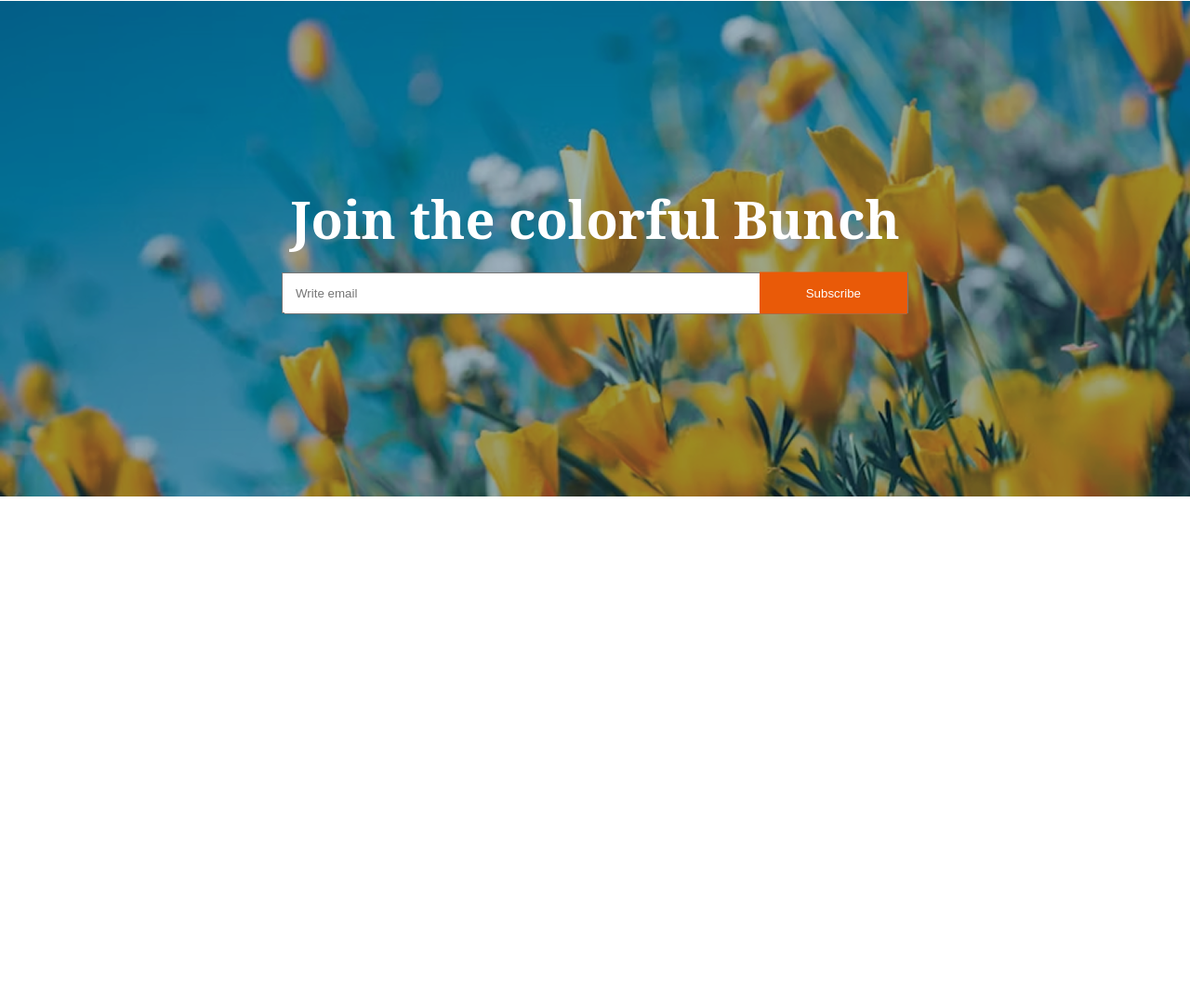
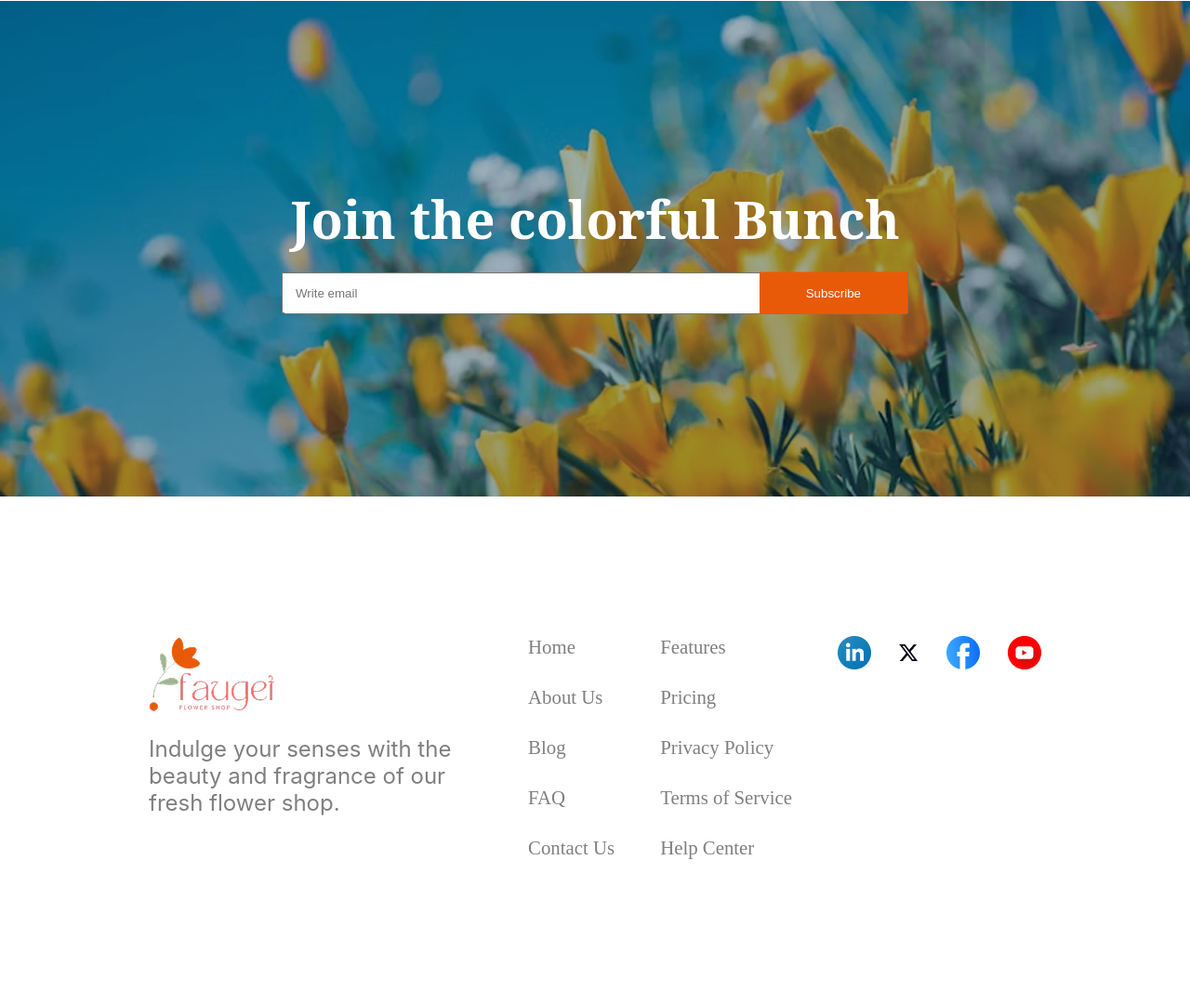
Before and after one commit to Walidprogramming-hero/B12A02-Responsive-Flowers-project, a plain HTML site: page index.html in a window 1280 px wide. Shown: the part 3819-4901 px from the top of the page at 93% size. Before the commit the page ends 4453 px from the top, so only its background shows below. Drawn offline with Linux system fonts and the light colour scheme.

Commit message:
added footer session

```diff
--- a/index.html
+++ b/index.html
@@ -215,7 +215,39 @@
         </section>
     </main>
     <footer>
+        <div class="footer display-fles">
+            <div class="footer-logo">
+                <img src="./assets/logo.png" alt="">
+                <p class="footer-desceription inter-google-fonts">Indulge your senses with the beauty and fragrance of our fresh flower shop. </p>
+            </div>
+            <div class="footer-links">
+                <ul>
+                  <li class="footer-itme"><a href="" class="footer-link">Home</a></li>
+                  <li class="footer-itme"><a href="" class="footer-link">About Us</a></li>
+                  <li class="footer-itme"><a href="" class="footer-link">Blog</a></li>
+                  <li class="footer-itme"><a href="" class="footer-link">FAQ</a></li>
+                  <li class="footer-itme"><a href="" class="footer-link">Contact Us</a></li>
+                </ul>
+            </div>
+             <div class="footer-links">
+                <ul>
+                  <li class="footer-itme"><a href="" class="footer-link">Features</a></li>
+                  <li class="footer-itme"><a href="" class="footer-link">Pricing</a></li>
+                  <li class="footer-itme"><a href="" class="footer-link">Privacy Policy</a></li>
+                  <li class="footer-itme"><a href="" class="footer-link">Terms of Service</a></li>
+                  <li class="footer-itme"><a href="" class="footer-link">Help Center</a></li>
+                </ul>
+            </div>
 
+            <div class="footer-apps-link">
+                <div class="footer-apps">
+                 <a href=""><img src="./assets/icon-linkedin.png" alt=""></a>
+                 <a href=""><img src="./assets/icon-twitter.png" alt=""></a>
+                 <a href=""><img src="./assets/icon-facebook.png" alt=""></a>
+                 <a href=""><img src="./assets/icon-youtube.png" alt=""></a>
+                </div>
+            </div>
+        </div>
     </footer>
 </body>
 </html>
--- a/style/responsive.css
+++ b/style/responsive.css
@@ -48,6 +48,11 @@ input{
     width: 304px;
     padding: 13px;
 }
+.footer{
+    flex-direction: column;
+    padding: 10px;
+}
+
 }
 /* medium-device styling */
 @media screen and (min-width:576px) and (max-width:992px){
--- a/style/style.css
+++ b/style/style.css
@@ -306,3 +306,44 @@ input{
 }
 
 /* join session styling ends */
+/* footer styling stsrts */
+.footer{
+    height: 348px;
+}
+.footer{
+    max-width: 1120px;
+    justify-content: space-between;
+    padding: 50px 160px;
+    margin: 0 auto;
+}
+.footer-logo{
+    width: 359px;
+}
+.footer-logo *{
+    margin-bottom: 20px;
+}
+.footer-desceription{
+    font-size: 1.5rem;
+     color: rgba(0, 0, 0, 0.5);
+}
+.footer-links{
+    max-width: 150px;
+}
+.footer-links *{
+    margin-bottom: 30px;
+}
+.footer-itme{
+    list-style: none;
+}
+.footer-link{
+    text-decoration: none;
+    color: rgba(0, 0, 0, 0.5);
+    font-size: 1.3rem;
+}
+.footer-apps{
+    display: flex;
+    align-items: center;
+    gap: 30px;
+}
+
+/* footer styling ends */
```
